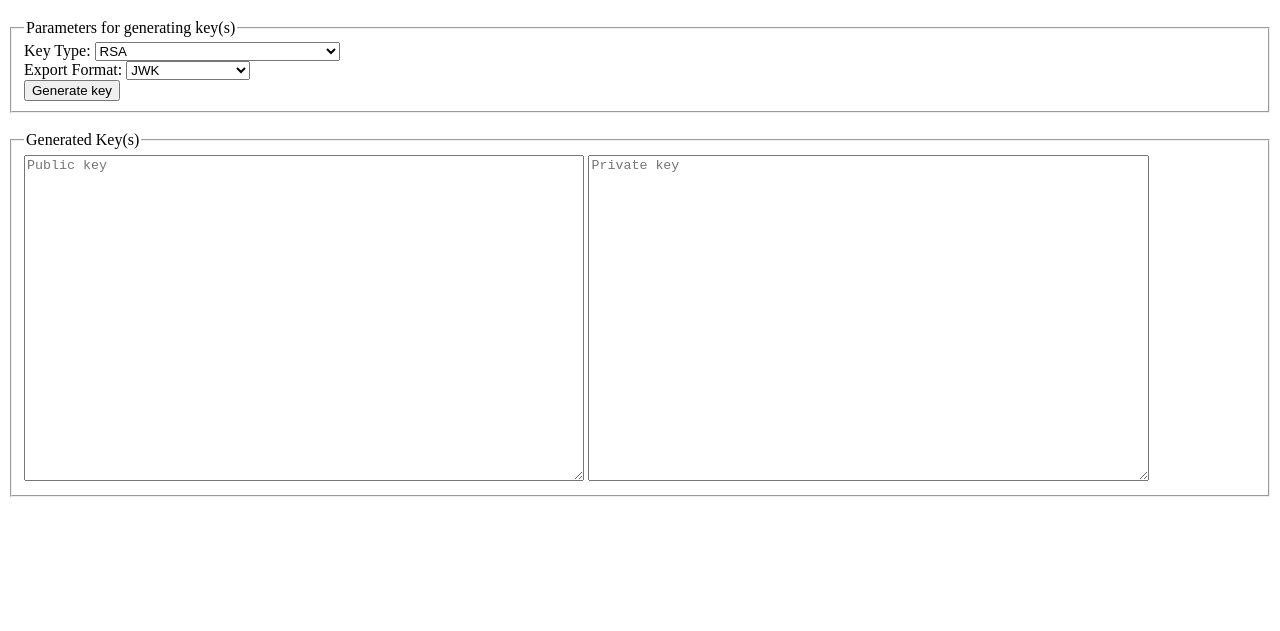
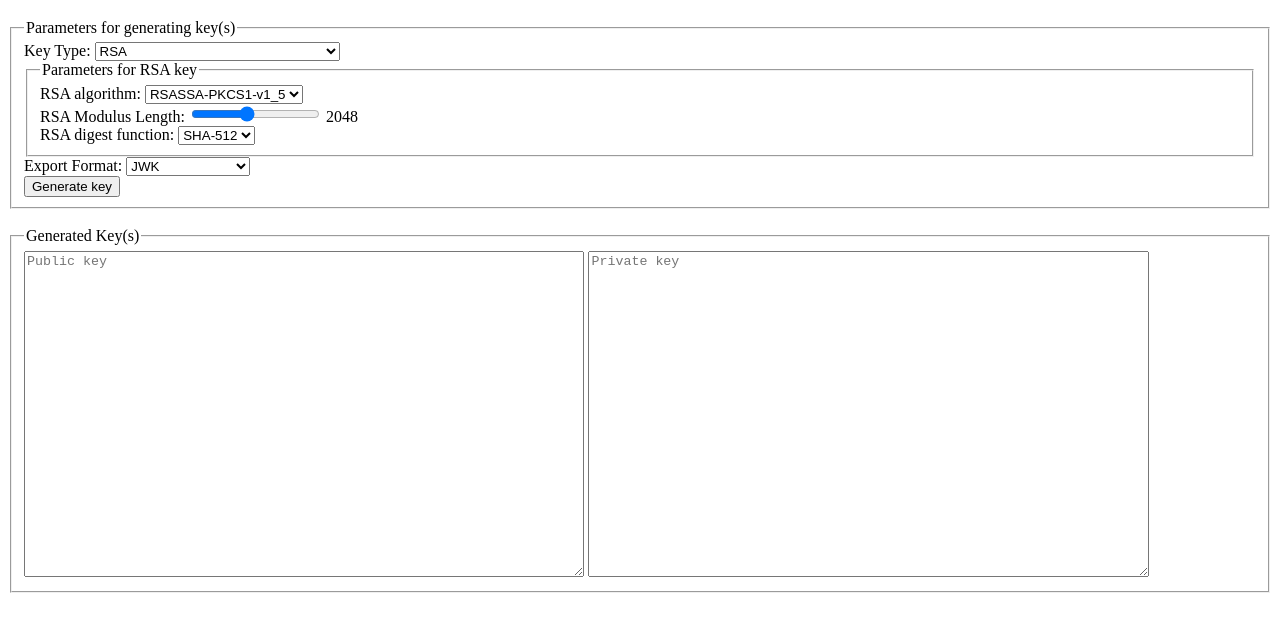
Before and after one commit to simonra/Utilities, a plain HTML site: page fun-with-crypto-keys.html in a window 1280 px wide. Shown: the part 61-692 px from the top of the page. Drawn offline with Linux system fonts and the light colour scheme.

Commit message:
Add rsa modulus lengt slider
NB! Note that it as of now only does the flashy display stuff, its
value is not yet used in actual computation.

```diff
--- a/fun-with-crypto-keys.html
+++ b/fun-with-crypto-keys.html
@@ -8,6 +8,12 @@
 			console.log("Onload window at least works...");
 			clearKeyTextAreas();
 			document.getElementById('generateKey').addEventListener('click', (e) => {e.preventDefault(); getKey();});
+			var rsaModulusLengthSliderElement = document.getElementById('rsaModulusLength');
+			rsaModulusLengthSliderElement.value = rsaModulusLengthSliderElement.defaultValue;
+			rsaModulusLengthSliderElement.oninput = function(){
+				document.getElementById('rsaModulusLengthDisplayOutput').value = Math.pow(2, rsaModulusLengthSliderElement.value);
+			}
+			rsaModulusLengthSliderElement.oninput();
 		}
 
 		function clearKeyTextAreas(){
@@ -143,6 +149,33 @@
 				<option value="aes">AES (Advanced Encryption Standard)</option>
 			</select>
 			<br/>
+			<fieldset>
+				<legend>Parameters for RSA key</legend>
+
+				<label for="rsaName">RSA algorithm: </label>
+				<select id="rsaName" name="rsaName">
+					<option value="RSASSA-PKCS1-v1_5">RSASSA-PKCS1-v1_5</option>
+					<option value="RSA-PSS">RSA-PSS</option>
+					<option value="RSA-OAEP">RSA-OAEP</option>
+				</select>
+				<br/>
+				<label for="rsaModulusLength">RSA Modulus Length: </label>
+				<input type="range"
+					id="rsaModulusLength"
+					name="rsaModulusLength"
+					min="8"
+					max="15"
+					step="1"
+					value="11">
+				<output id="rsaModulusLengthDisplayOutput" name="rsaModulusLengthDisplayOutput" for="rsaModulusLength"></output>
+				<br/>
+				<label for="rsaHash">RSA digest function: </label>
+				<select id="rsaHash" name="rsaHash">
+					<option value="SHA-512">SHA-512</option>
+					<option value="SHA-384">SHA-384</option>
+					<option value="SHA-256">SHA-256</option>
+				</select>
+			</fieldset>
 
 			<label for="exportFormat">Export Format: </label>
 			<select id="exportFormat" name="exportFormat">
```
